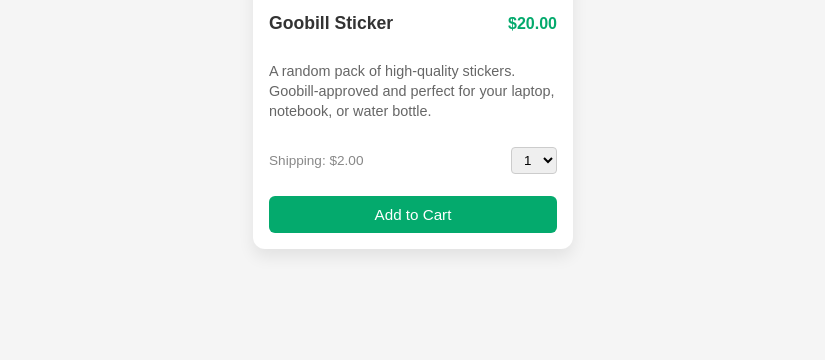
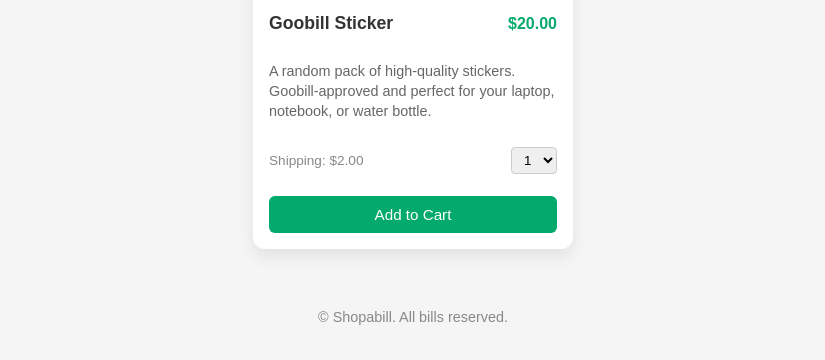
Before and after one commit to goobill/shopabill, a website: page public/index.html in a window 1280 px wide. Shown: the part 903-1263 px from the top of the page, without its empty margins (227-1052 px from the left). Before the commit the page ends 1172 px from the top, so only its background shows below. Drawn offline with Linux system fonts and the light colour scheme.

Commit message:
Add footer

```diff
--- a/public/index.css
+++ b/public/index.css
@@ -163,3 +163,11 @@ body {
         flex: 0 1 100%;
     }
 }
+
+/* Footer */
+.footer {
+    text-align: center;
+    margin-top: 60px;
+    color: #888;
+    font-size: 0.9rem;
+  }
--- a/public/index.html
+++ b/public/index.html
@@ -14,6 +14,7 @@
     <link rel="preconnect" href="https://fonts.gstatic.com" crossorigin>
     <link href="https://fonts.googleapis.com/css2?family=Bebas+Neue&family=Hind+Siliguri:wght@300;400;500;600;700&family=PT+Sans:ital,wght@0,400;0,700;1,400;1,700&display=swap" rel="stylesheet">
     <link rel="stylesheet" href="index.css" />
+    <script src="index.js" defer></script>
 </head>
 <body>
     <div class="heading">
@@ -105,5 +106,8 @@
             <!-- Repeat the card if more items are added -->
         </div>
     </div>
+    <footer class="footer">
+        <p>&copy; Shopabill. All bills reserved.</p>
+    </footer>
 </body>
 </html>
```
Also changed, not shown: public/index.js (added).
